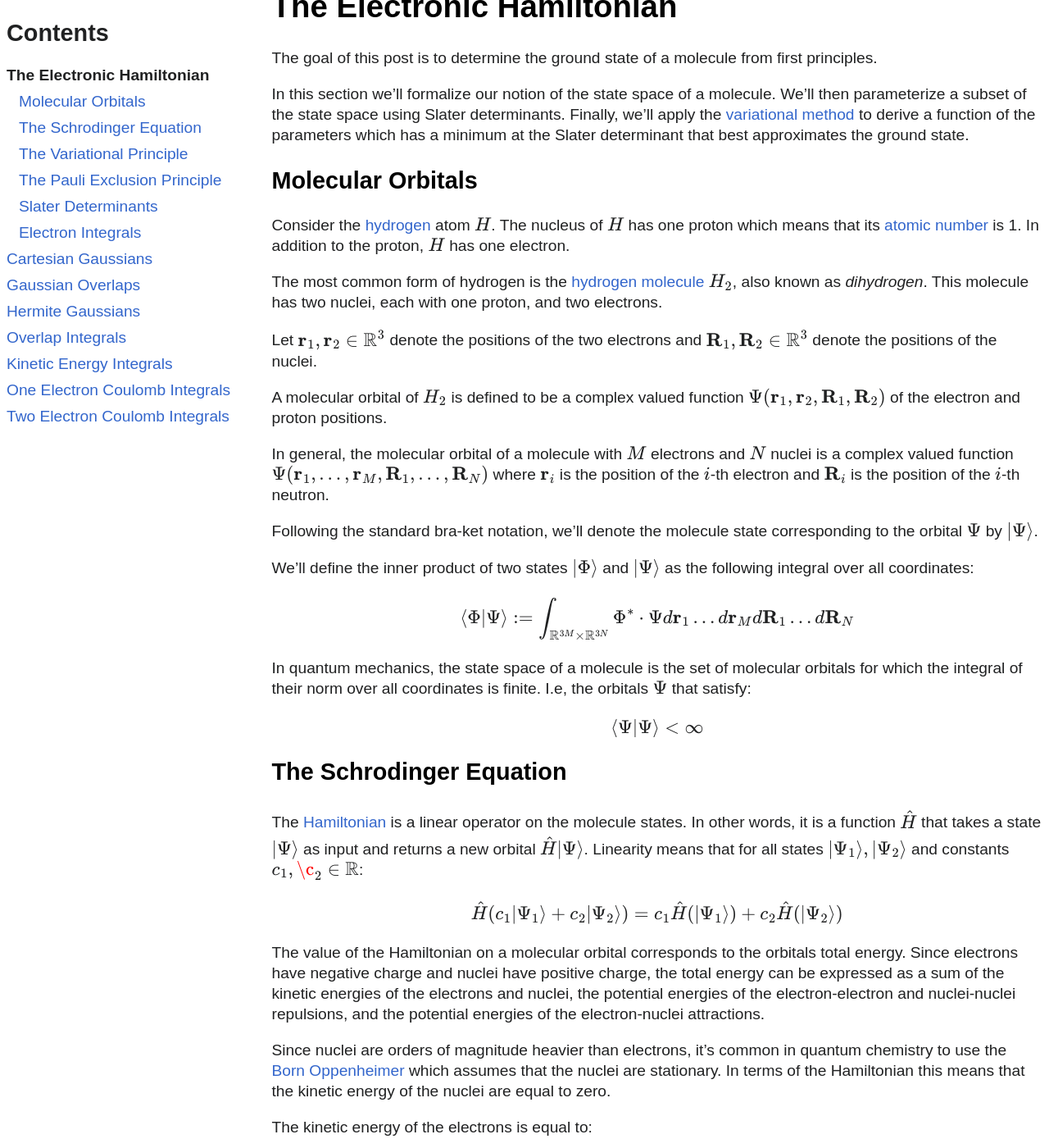
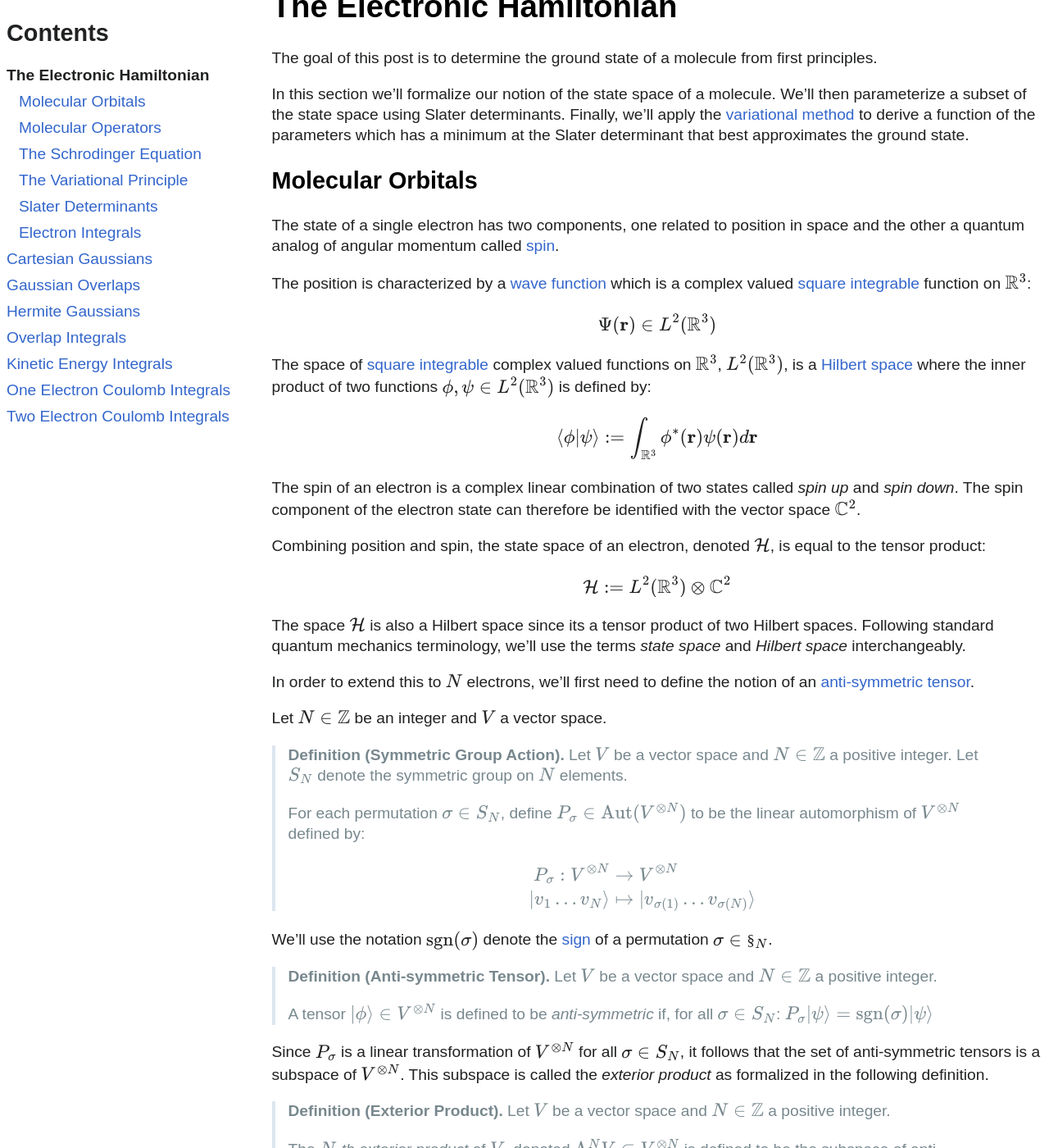
Before and after one commit to lowdanie/lowdanie.github.io, a Jekyll site: the page built from _posts/2025-07-26-electron-integrals.md, in a window 1280 px wide and 1400 px high, scrolled down 238 px. Shown: the whole window at 82% size. Built offline with Jekyll 4.4.1, drawn with Linux system fonts in a browser that asks for light colours; comment, search, counter and statistics services are not loaded; some of the changed text lies outside the part shown.

Commit message:
antisymmetric

```diff
--- a/_posts/2025-07-26-electron-integrals.md
+++ b/_posts/2025-07-26-electron-integrals.md
@@ -20,51 +20,154 @@ Slater determinant that best approximates the ground state.
 
 ## Molecular Orbitals
 
-Consider the [hydrogen](https://en.wikipedia.org/wiki/Hydrogen#Atomic_hydrogen) atom $H$.
-The nucleus of $H$ has one proton which means that its
-[atomic number](https://en.wikipedia.org/wiki/Atomic_number) is 1.
-In addition to the proton, $H$ has one electron.
-
-The most common form of hydrogen is the
-[hydrogen molecule](https://en.wikipedia.org/wiki/Hydrogen#Dihydrogen) $H_2$,
-also known as _dihydrogen_.
-This molecule has two nuclei, each with one proton, and two electrons.
-
-Let $\mathbf{r}_1,\mathbf{r}_2\in\mathbb{R}^3$ denote the positions of the two
-electrons and $\mathbf{R}_1,\mathbf{R}_2\in\mathbb{R}^3$ denote the positions of
-the nuclei.
-
-A molecular orbital of $H_2$ is defined to be a complex valued function
-$\Psi(\mathbf{r}_1,\mathbf{r}_2,\mathbf{R}_1,\mathbf{R}_2)$ of the electron
-and proton positions.
-
-In general, the molecular orbital of a molecule with $M$ electrons and $N$ nuclei
-is a complex valued function
-$\Psi(\mathbf{r}_1,\dots,\mathbf{r}_M,\mathbf{R}_1,\dots,\mathbf{R}_N)$
-where $\mathbf{r}_i$ is the position of the $i$-th electron and $\mathbf{R}_i$
-is the position of the $i$-th neutron.
-
-Following the standard bra-ket notation, we'll denote the molecule state corresponding
-to the orbital $\Psi$ by $|\Psi\rangle$.
-
-We'll define the inner product of  two states $|\Phi\rangle$ and $|\Psi\rangle$
-as the following integral over all coordinates:
-
-$$
-\langle \Phi | \Psi \rangle :=
-\int_{\mathbb{R}^{3M}\times\mathbb{R}^{3N}}
-\Phi^* \cdot \Psi
-d\mathbf{r}_1 \dots d\mathbf{r}_M
-d\mathbf{R}_1 \dots d\mathbf{R}_N
-$$
-
-In quantum mechanics, the state space of a molecule is the set of
-molecular orbitals for which the integral of their norm over all coordinates is finite.
-I.e, the orbitals $\Psi$ that satisfy:
-
-$$
-\langle \Psi | \Psi \rangle < \infty
-$$
+The state of a single electron has two components, one related to position in space
+and the other a quantum analog of angular momentum called
+[spin](https://en.wikipedia.org/wiki/Spin_(physics)).
+
+The position is characterized by a [wave function](https://en.wikipedia.org/wiki/Wave_function)
+ which is a complex valued
+[square integrable](https://en.wikipedia.org/wiki/Square-integrable_function)
+function on $\mathbb{R}^3$:
+
+$$
+\Psi(\mathbf{r}) \in L^2(\mathbb{R}^3)
+$$
+
+The space of [square integrable](https://en.wikipedia.org/wiki/Square-integrable_function)
+complex valued functions on $\mathbb{R}^3$, $L^2(\mathbb{R}^3)$, is a
+[Hilbert space](https://en.wikipedia.org/wiki/Hilbert_space)
+where the inner product of two functions $\phi,\psi\in L^2(\mathbb{R}^3)$ is defined
+by:
+
+$$
+\langle \phi | \psi \rangle :=
+\int_{\mathbb{R}^3}\phi^*(\mathbf{r})\psi(\mathbf{r})d\mathbf{r}
+$$
+
+The spin of an electron is a complex linear combination of two states called
+_spin up_ and _spin down_. The spin component of the electron state can therefore be
+identified with the vector space $\mathbb{C}^2$.
+
+Combining position and spin,
+the state space of an electron, denoted $\mathcal{H}$, is equal to the tensor product:
+
+$$
+\mathcal{H} := L^2(\mathbb{R}^3)\otimes\mathbb{C}^2
+$$
+
+The space $\mathcal{H}$ is also a Hilbert space since its a tensor product of
+two Hilbert spaces. Following standard quantum mechanics terminology, we'll use the
+terms _state space_ and _Hilbert space_ interchangeably.
+
+In order to extend this to $N$ electrons, we'll first need to define
+the notion of an
+[anti-symmetric tensor](https://en.wikipedia.org/wiki/Exterior_algebra#Alternating_tensor_algebra).
+
+Let $N\in\mathbb{Z}$ be an integer and $V$ a vector space.
+
+> **Definition (Symmetric Group Action).**
+> Let $V$ be a vector space and $N\in\mathbb{Z}$ a positive integer.
+> Let $S_N$ denote the symmetric group on $N$ elements.
+>
+> For each permutation $\sigma\in S_N$, define
+> $P_\sigma\in\mathrm{Aut}(V^{\otimes N})$
+> to be the linear automorphism of $V^{\otimes N}$ defined by:
+>
+> $$
+> \begin{align*}
+> P_\sigma: V^{\otimes N} &\rightarrow V^{\otimes N} \\
+> |v_1\dots v_N\rangle &\mapsto |v_{\sigma(1)}\dots v_{\sigma(N)}\rangle
+> \end{align*}
+> $$
+
+We'll use the notation $\mathrm{sgn}(\sigma)$ denote the
+[sign](https://en.wikipedia.org/wiki/Parity_of_a_permutation) of a permutation
+$\sigma\in\S_N$.
+
+> **Definition (Anti-symmetric Tensor).**
+> Let $V$ be a vector space and $N\in\mathbb{Z}$ a positive integer.
+>
+> A tensor $|\phi\rangle\in V^{\otimes N}$ is defined to be _anti-symmetric_ if,
+> for all $\sigma\in S_N$:
+> $$
+> P_\sigma |\psi\rangle = \mathrm{sgn}(\sigma)|\psi\rangle
+> $$
+
+Since $P_\sigma$ is a linear transformation of $V^{\otimes N}$ for all $\sigma\in S_N$,
+it follows that the set of anti-symmetric tensors is a subspace of $V^{\otimes N}$.
+This subspace is called the _exterior product_ as formalized in the following definition.
+
+> **Definition (Exterior Product).**
+> Let $V$ be a vector space and $N\in\mathbb{Z}$ a positive integer.
+>
+> The _$N$-th exterior product_ of $V$, denoted $\Lambda^N V \subset V^{\otimes N}$
+> is defined to be the subspace of anti-symmetric tensors in $ V^{\otimes N}$.
+
+According to the
+[Pauli exclusion principle](https://en.wikipedia.org/wiki/Pauli_exclusion_principle),
+the Hilbert space of a collection of $N$ electrons is equal to $\Lambda^N\mathcal{H}$
+I.e, an $N$ electron state is an anti-symmetric tensor of $N$ single electron states.
+
+Now consider a molecule with $N$ electrons and $M$ nuclei.
+Since nuclei are orders of magnitude heavier than electrons,
+it's common in quantum chemistry to use the
+[Born Oppenheimer](https://en.wikipedia.org/wiki/Born%E2%80%93Oppenheimer_approximation)
+which assumes that the nuclei are stationary point masses.
+
+This means that quantum state of the molecule is equal to the Hilbert space of its
+$N$ electrons. In quantum chemistry, elements of $\Lambda^N\mathcal{H}$
+are referred to as
+[molecular orbitals](https://en.wikipedia.org/wiki/Molecular_orbital).
+
+## Molecular Operators
+
+In quantum mechanics, [observables](https://en.wikipedia.org/wiki/Observable), including
+energy, correspond to [self-adjoint operators](https://en.wikipedia.org/wiki/Self-adjoint_operators)
+of Hilbert space. In other words, they correspond to linear transformations of Hilbert space that
+preserve the inner-product.
+In this post we'll sometimes refer to self-adjoint operators simply as "operators".
+
+In particular, the energy of an $N$-electron molecule corresponds to an operator
+on $\Lambda^N\mathcal{H}$.
+
+Let $V$ be a Hilbert space. In this section we'll show how to construct operators on
+$\Lambda^N V$ from operators on $V$ and $V\otimes V$.
+
+We'll start with the case of an operator on $V$.
+
+> **Definition (Single Electron Operator).**
+> Let $V$ be a Hilbert space and $N\in\mathbb{Z}$ a positive integer.
+>
+> Let $T\in\mathrm{Aut}(V)$ be a linear transformation of $V$.
+> Define $T^N\in\mathrm{Aut}(V^{\otimes N})$ to be the linear transformation
+> defined on basis elements of $V^{\otimes N}$ by:
+>
+> $$
+> T^N(|v_1\dots v_N\rangle) :=
+> \sum_{i=1}^N |v_1\dots v_{i-1}\rangle T|v_i\rangle |v_{i+1}\dots v_N\rangle
+> $$
+
+We claim that $T^N$ sends anti-symmetric tensors to anti-symmetric tensors which
+means that it restricts to a linear transformation of $\Lambda^N V$.
+The key to this claim is the following lemma.
+
+> **Lemma.**
+> Let $V$ be a Hilbert space and $N\in\mathbb{Z}$ a positive integer
+> and $T\in\mathrm{Aut}(V)$ a linear transformation of $V$.
+>
+> Then, the transformation $T^N\mathrm{Aut}(V^{\otimes N})$ commutes with
+> $P_\sigma\in\mathrm{Aut}(V^{\otimes N})$ for all $\sigma\in S_N$.
+
+<details>
+<summary>
+Proof [click to expand]
+</summary>
+<div class="details-content">
+
+Since the permutation group $S_N$ is generatred
+</div>
+</details>
+
 
 ## The Schrodinger Equation
 The [Hamiltonian](https://en.wikipedia.org/wiki/Hamiltonian_(quantum_mechanics))
@@ -213,125 +316,6 @@ $$
 
 We'll then apply the variational principle and search for the parameter and nuclear coordinates that minimize
 the expected energy of $|\Psi(\mathbf{r}_1,\dots,\mathbf{r}_M\,;\,\mathbf{R}_1,\dots,\mathbf{R}_N,\mathbf{C})\rangle$
-
-## The Pauli Exclusion Principle
-
-PROBABLY THIS SHOULD ALL JUST GO IN THE THE MOLECULAR ORBITAL SECTION
-
-The state of a single electron has two components, one related to position in space
-and the other a quantum analog of angular momentum called
-[spin](https://en.wikipedia.org/wiki/Spin_(physics)).
-
-The position is characterized by a [wave function](https://en.wikipedia.org/wiki/Wave_function)
- which is a complex valued
-[square integrable](https://en.wikipedia.org/wiki/Square-integrable_function)
-function on $\mathbb{R}^3$:
-
-$$
-\Psi(\mathbf{r}) \in L^2(\mathbb{R}^3)
-$$
-
-The spin of an electron is a complex linear combination of two states called
-_spin up_ and _spin down_. The spin component of the electron state can therefore be
-identified with $\mathbb{C}^2$.
-
-Combining position and spin, the Hilbert space of an electron is equal to the
-tensor product:
-
-$$
-\mathcal{H} := L^2(\mathbb{R}^3)\otimes\mathbb{C}^2
-$$
-
-In order to extend this to $N$ electrons, we'll first need to define
-the notion of an
-[anti-symmetric tensor](https://en.wikipedia.org/wiki/Exterior_algebra#Alternating_tensor_algebra).
-
-Let $N\in\mathbb{Z}$ be an integer and $V$ a vector space. For each permutation
-$\sigma\in S_N$, we'll define $P_{\sigma}$ to be the linear transformation of
-$V^{\otimes N}$ that permutes the coordinates according to $\sigma$:
-
-$$
-P_\sigma(|v_1\dots v_N\rangle) = |v_{\sigma(1)}\dots v_{\sigma(N)}\rangle
-$$
-
-Furthermore, let $\mathrm{sgn}(\sigma)$ denote the
-[sign](https://en.wikipedia.org/wiki/Parity_of_a_permutation) of $\sigma$.
-
-A tensor $|\psi\rangle\in V^{\otimes N}$ is defined to be _anti-symmetric_ if, for all
-$\sigma\in S_n$:
-
-$$
-P_\sigma |\psi\rangle = \mathrm{sgn}(\sigma)|\psi\rangle
-$$
-
-We'll denote the subspace of anti-symmetric tensors in $V^{\otimes N}$ by
-
-$$
-\Lambda^N V \subset V^{\otimes N}
-$$
-
-According to the
-[Pauli exclusion principle](https://en.wikipedia.org/wiki/Pauli_exclusion_principle),
-the Hilbert space of a collection of $N$ electrons is equal to $\Lambda^N\mathcal{H}$.
-I.e, an $N$ electron state is an anti-symmetric tensor of $N$ single electron states.
-
-In order to
-PROBABLY DELETE THE REST OF THIS SECTION
-In order to incorporate spin into the electron coordinates, its common in
-quantum chemistry to introduce a new coordinate $\omega$ and define the
-_spin coordinates_, denoted by $\mathbf{x}$, to be the combination of the
-positional coordinates  $\mathbf{r}\in\mathbb{R}^3$ and $\omega$:
-
-$$
-\mathbf{x} = (\mathbf{r}, \omega)
-$$
-
-In order to distinguish between spin up and spin down we also introduce two orthonormal
-functions on $\omega$, $\alpha(\omega)$ and $\beta(\omega)$.
-Formally, orthonormality means that:
-
-$$
-\begin{align*}
-\langle \alpha | \alpha \rangle &= \int \alpha^*(\omega)\alpha(\omega)d\omega = 1 \\
-\langle \beta | \beta \rangle &= \int \beta^*(\omega)\beta(\omega)d\omega = 1 \\
-\langle \alpha | \beta \rangle &= \int \alpha^*(\omega)\beta(\omega)d\omega = 0 \\
-\langle \beta | \alpha \rangle &= \int \beta^*(\omega)\alpha(\omega)d\omega = 0
-\end{align*}
-$$
-
-For example, an electron with a positional state of $\|\psi(\mathbf{r})\rangle$
-and with spin up can be written in spin coordinates as
-
-$$
-|\chi(\mathbf{x})\rangle = |\psi(\mathbf{r})\alpha(\omega)\rangle
-$$
-
-More generally, we'll extend our molecular orbitals
-$\Psi(\mathbf{r}_1,\dots,\mathbf{r}_N)$ on the positional coordinates to
-to _molecular spin orbitals_ $\Psi(\mathbf{x}_1,\dots,\mathbf{x}_N)$
-on the spin coordinates.
-
-Since the molecular Hamiltonian $\mathcal{H}$ does not involve the spin coordinates
-$\omega_i$, the time-independent Schrodinger equation does not impose any restrictions
-on the electron spins. However, in addition to the Schrodinger equation, quantum states must also
-satisfy the
-[Pauli exclusion principle](https://en.wikipedia.org/wiki/Pauli_exclusion_principle)
-which states that exchanging two electrons is equivalent negating the state. In
-other words, for all $1 \leq i < j \leq M$:
-
-$$
-|\Psi(\mathbf{x}_1,\dots,\mathbf{x}_i,\dots,\mathbf{x}_j,\dots,\mathbf{x}_M\rangle =
--|\Psi(\mathbf{x}_1,\dots,\mathbf{x}_j,\dots,\mathbf{x}_i,\dots,\mathbf{x}_M\rangle
-$$
-
-Therefore, when applying the variational principle we must minimize over only the
-states
-
-$$
-|\Psi(\mathbf{x}_1,\dots,\mathbf{x}_M\,;\,\mathbf{R}_1,\dots,\mathbf{R}_N,\mathbf{C})\rangle
-$$
-
-that satisfy the Pauli exclusion principle.
 
 ## Slater Determinants
 
@@ -692,7 +676,7 @@ We'll now use these claims to derive the expected values of the components of th
 > Then:
 >
 > $$
-> \langle \chi_1,\dots,\chi_N | \hat{T} | \chi_1,\dots,\chi_N \rangle =
+> \langle \chi_1,\dots,\chi_N | \hat{V}_{\mathrm{elec}} | \chi_1,\dots,\chi_N \rangle =
 > -\frac{1}{2} \sum_{i=1}^N \langle \chi_i | \Nabla^2 | \chi_i \rangle
 > $$
 
```
